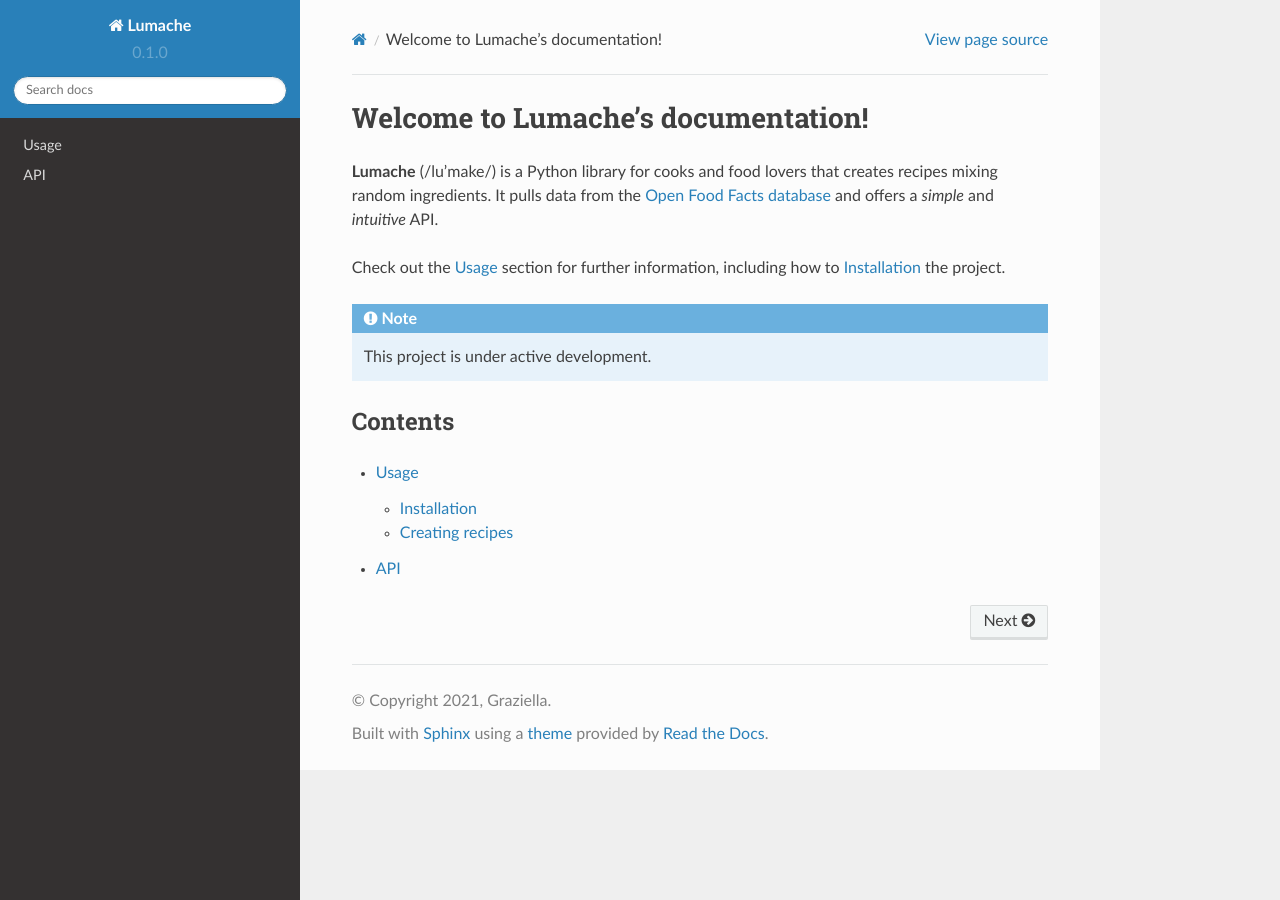
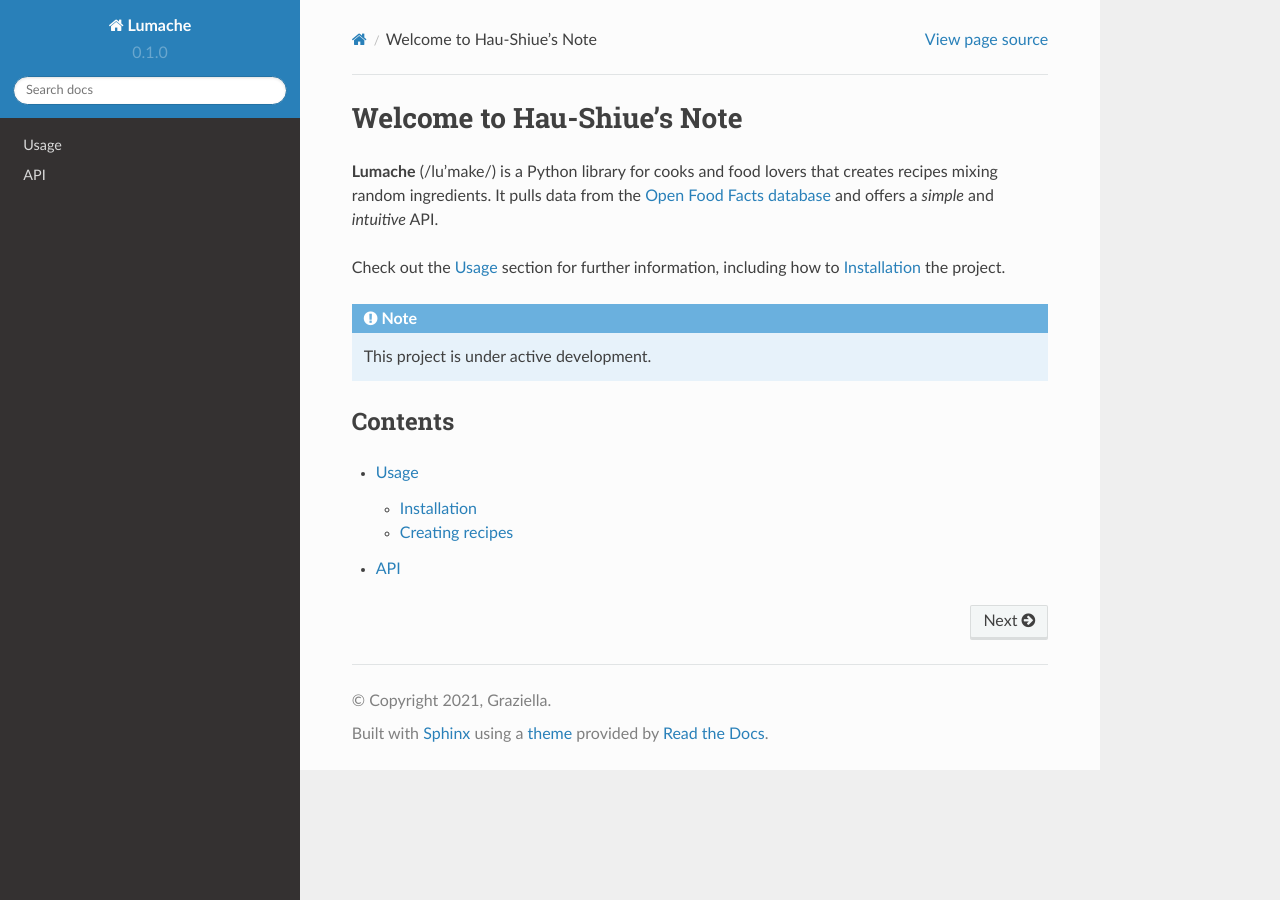
Before and after one commit to fortitude308/HS_read_the_docs, a Sphinx documentation site: the page built from docs/source/index.rst, in a window 1280 px wide. Built offline with Sphinx 7.4.7 and the Read the Docs theme 2.0.0, drawn with Linux system fonts in a browser that asks for light colours.

Commit message:
hs note
hs note

```diff
--- a/docs/source/index.rst
+++ b/docs/source/index.rst
@@ -1,4 +1,4 @@
-Welcome to Lumache's documentation!
+Welcome to Hau-Shiue's Note
 ===================================
 
 **Lumache** (/lu'make/) is a Python library for cooks and food lovers
```
